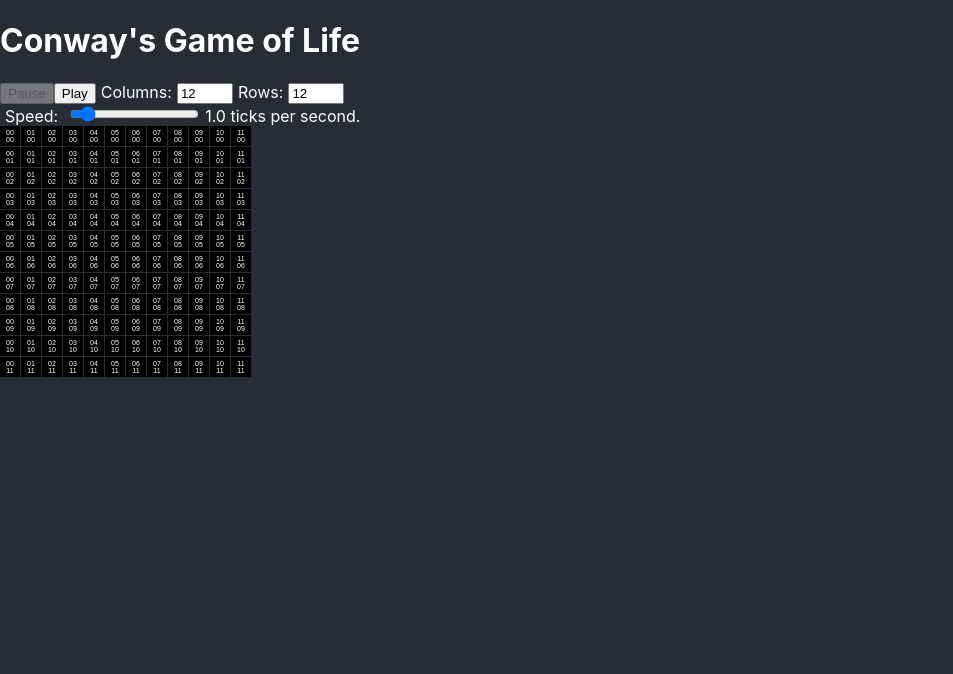
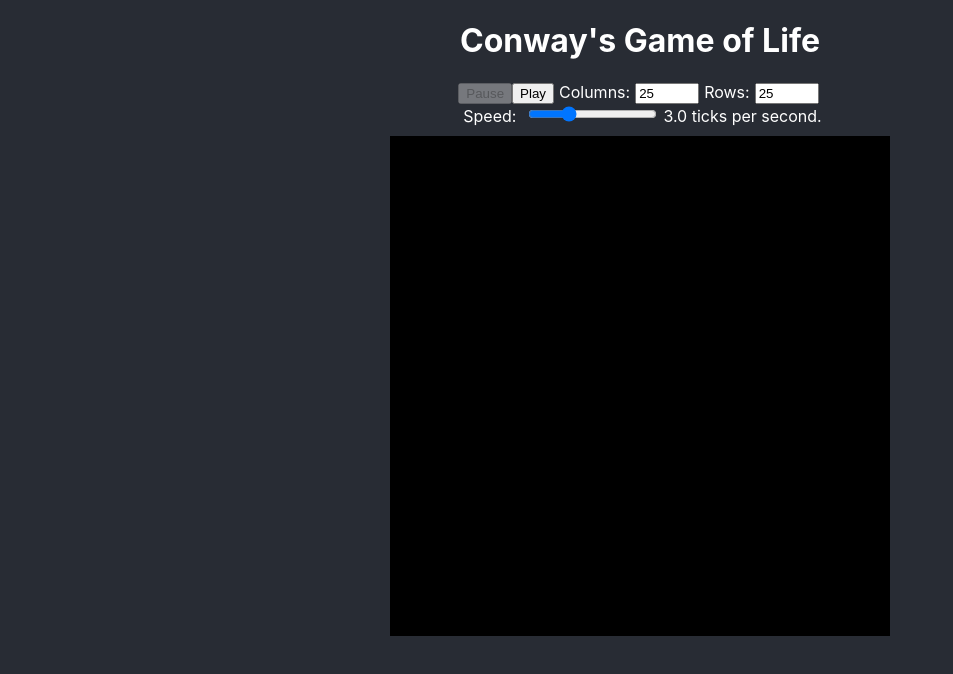
Before and after one commit to michaeljfuller/game-of-life, a React (Create React App) app: page / in a window 1280 px wide. Shown: the top 674 px of the page, without its empty margins (0-953 px from the left). Built offline with nearby package versions, Linux system fonts and the light colour scheme.

Commit message:
Update styling and defaults
Center content
Change min/max columns/rows.
Remove debug text from Cells.
Remove gaps from Grid.

```diff
--- /dev/null
+++ b/src/App.module.css
@@ -0,0 +1,14 @@
+.App {
+    display: flex;
+    flex-direction: column;
+}
+.App > h1 {
+    text-align: center;
+}
+
+.controls {
+    margin: 0 auto 10px;
+}
+.game {
+    margin: 0 auto;
+}
--- a/src/App.tsx
+++ b/src/App.tsx
@@ -1,16 +1,21 @@
 import React from 'react';
 import {Game} from "./components/Game/Game";
 import {Controls} from "./components/Controls/Controls";
+import styles from "./App.module.css";
 
 // TODO Add Error Boundary
 
 function App() {
     const playing = useSetBool(false);
-    const [rows, setRows] = React.useState(12);
-    const [columns, setColumns] = React.useState(12);
-    const [speed, setSpeed] = React.useState(1);
-    return <div>
+    const [rows, setRows] = React.useState(25);
+    const [columns, setColumns] = React.useState(25);
+    const [speed, setSpeed] = React.useState(3);
+
+    return <div className={styles.App}>
+
         <h1>Conway's Game of Life</h1>
+
+        <div className={styles.controls}>
             <Controls
                 playing={playing.value}
                 rows={rows}
@@ -23,11 +28,16 @@ function App() {
                 onSetColumns={setColumns}
                 onSetSpeed={setSpeed}
             />
+        </div>
+
+        <div className={styles.game}>
             <Game
                 rows={rows}
                 columns={columns}
                 ticksPerSecond={playing.value ? speed : 0}
             />
+        </div>
+
     </div>;
 }
 
--- a/src/components/Controls/Controls.tsx
+++ b/src/components/Controls/Controls.tsx
@@ -1,8 +1,8 @@
 import React, {FormEvent} from "react";
 import styles from "./Controls.module.css";
 
-const ROWS_MIN = 12, COLUMNS_MIN = 12;
-const ROWS_MAX = 50, COLUMNS_MAX = 50;
+const ROWS_MIN = 10, COLUMNS_MIN = 10;
+const ROWS_MAX = 100, COLUMNS_MAX = 100;
 const SPEED_MIN = 0.1, SPEED_MAX = 10, SPEED_STEP = 0.1;
 
 export interface ControlsProps {
@@ -24,9 +24,8 @@ export function Controls(props: ControlsProps) {
 
     return <div className={styles.Controls}>
         <div>
-
             <button data-testid="pause-btn" onClick={props.onPause} disabled={!props.playing}>Pause</button>
-            <button data-testid="play-btn"  onClick={props.onPlay} disabled={props.playing}>Play</button>
+            <button data-testid="play-btn"  onClick={props.onPlay}  disabled={ props.playing}>Play</button>
 
             <label htmlFor="columns-input">Columns:</label>
             <input
--- a/src/components/Game/Grid/Cell/Cell.tsx
+++ b/src/components/Game/Grid/Cell/Cell.tsx
@@ -25,5 +25,5 @@ export function Cell({
             alive ? styles.alive : undefined
         ].filter(v => v).join(' ')}
         onClick={onPress && onClick}
-    >{column.toString().padStart(2, '0')}<br />{row.toString().padStart(2, '0')}</button>;
+    >{/*column.toString().padStart(2, '0')}<br />{row.toString().padStart(2, '0')*/}</button>;
 }
--- a/src/components/Game/Grid/Grid.module.css
+++ b/src/components/Game/Grid/Grid.module.css
@@ -1,4 +1,4 @@
 .Grid {
     display: grid;
-    grid-gap: 1px;
+    grid-gap: 0;
 }
```
Lines whose indentation alone changed are shown as unchanged.
